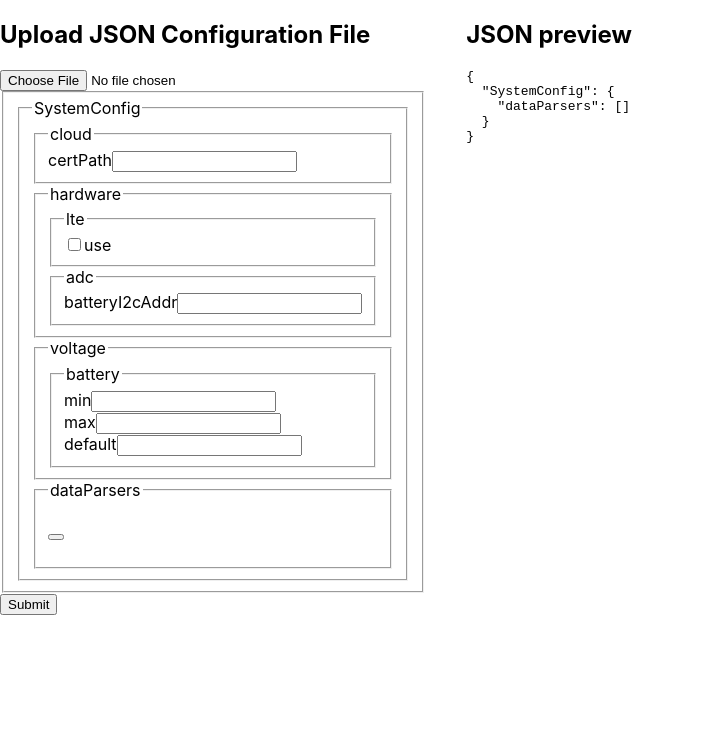
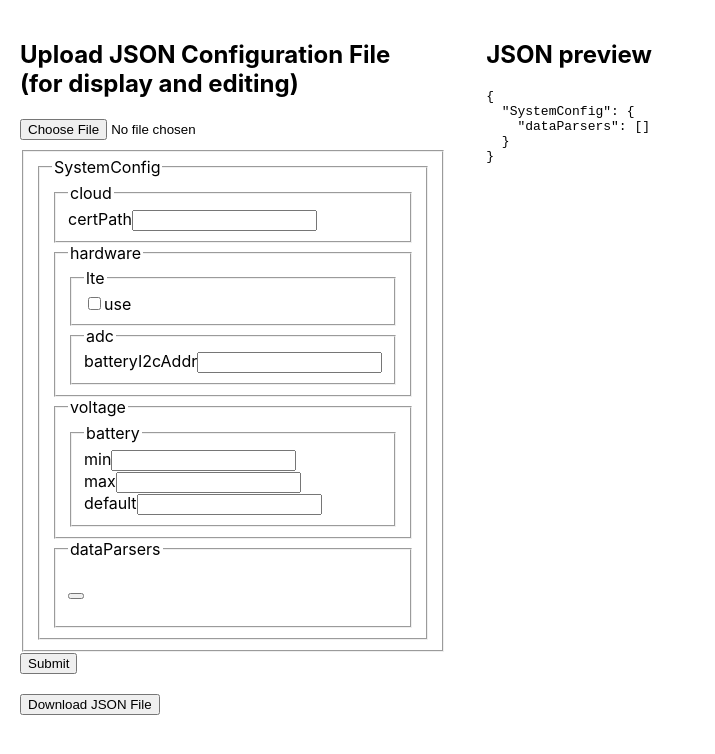
Before and after one commit to nastja4/react-app-to-modify-json-files, a React (Create React App) app: page / in a window 1280 px wide. Shown: the top 754 px of the page, without its empty margins (0-715 px from the left). Built offline with nearby package versions, Linux system fonts and the light colour scheme.

Commit message:
Adds downloadJson

```diff
--- a/src/App.tsx
+++ b/src/App.tsx
@@ -38,17 +38,28 @@ interface FormData {
   };
 }
 
-const App: React.FC = () => {
-  // const [formData, setFormData] = useState({});
+const downloadJson = (formData: FormData | {}, defaultFilename: string) => {
+  const filename = prompt("Enter file name:", defaultFilename) || defaultFilename;
+
+  const blob = new Blob([JSON.stringify(formData, null, 2)], { type: 'application/json' });
+  const url = URL.createObjectURL(blob);
+  const link = document.createElement('a');
+  link.href = url;
+  link.download = filename;
+  document.body.appendChild(link);
+  link.click();
+  document.body.removeChild(link);
+};
+
+
+const App: React.FC = () => {              // React.FC (FunctionComponent) is a TypeScript generic type used in React applications to define a functional component with TypeScript
   const [formData, setFormData] = useState<FormData | {}>({});  // The formData state is initialized with a type that can either be an empty object {} or FormData
 
-  // const handleChange = ({ formData }: any) => setFormData(formData);
-  // const handleChange = ({ formData }: { formData: FormData }) => setFormData(formData);
   const handleChange = (e: IChangeEvent<FormData>) => {      // @rjsf/core library's 'Form' component expects an onChange handler that receives an event object of type IChangeEvent<T>, T is the type of my form data (in this case, FormData).
     setFormData(e.formData ?? {});   // Using ?? operator to fallback to {} if e.formData is undefined
   };
-  const handleSubmit = () => console.log(formData);
 
+  const handleSubmit = () => console.log(formData);  //  could involve more complex operations like sending the data to a server
 
   // Function to handle file input change and load the JSON
   // Its purpose is to read the content of the selected file, parse it as JSON, and then update the component's state with this parsed JSON data
@@ -74,15 +85,19 @@ const App: React.FC = () => {
     }
   };
 
-
   //  custom validation function that conforms to both the schema and FormData structure
   const validator = customizeValidator<FormData>();
 
+  const handleDownload = () => {
+    downloadJson(formData, "JSONconfig.json");
+  };
+
+
   return (
-    <div style={{ display: 'flex' }}>
+    <div style={{ display: 'flex', margin: '20px' }}>
       <div>
-        <h2>Upload JSON Configuration File</h2>
-        <input type="file" accept=".json" onChange={handleFileChange} />
+        <h2>Upload JSON Configuration File <span style={{display: 'block'}}>(for display and editing)</span></h2>
+        <input type="file" accept=".json" onChange={handleFileChange} style={{ marginBottom: '10px' }} />     {/* // element lets users choose a .json file from their local device */}
         <Form
           schema={schema}
           formData={formData}
@@ -90,14 +105,12 @@ const App: React.FC = () => {
           onSubmit={handleSubmit} // a button Submit
           // validator={validator as any}  // bypasses TypeScript's type checks
           validator={validator} // Passing the AJV validator here
-          // validator={validator as unknown as ValidatorType<FormData, RJSFSchema, any>}
         />
+        <button onClick={handleDownload} style={{ marginTop: '20px' }}>Download JSON File</button>
       </div>
       <div style={{ marginLeft: '40px' }}>
         <h2>JSON preview</h2>
-        {/* // <pre> tag is used to display the formData as a formatted JSON string.  */}
-        {/* converts the formData object to a JSON string with indentation (2) for readability  */}
-        <pre>{JSON.stringify(formData, null, 2)}</pre>
+        <pre>{JSON.stringify(formData, null, 2)}</pre>   {/* // <pre> tag is used to display the formData as a formatted JSON string (with indentation (2) for readability) */}
       </div>
     </div>
   );
```
